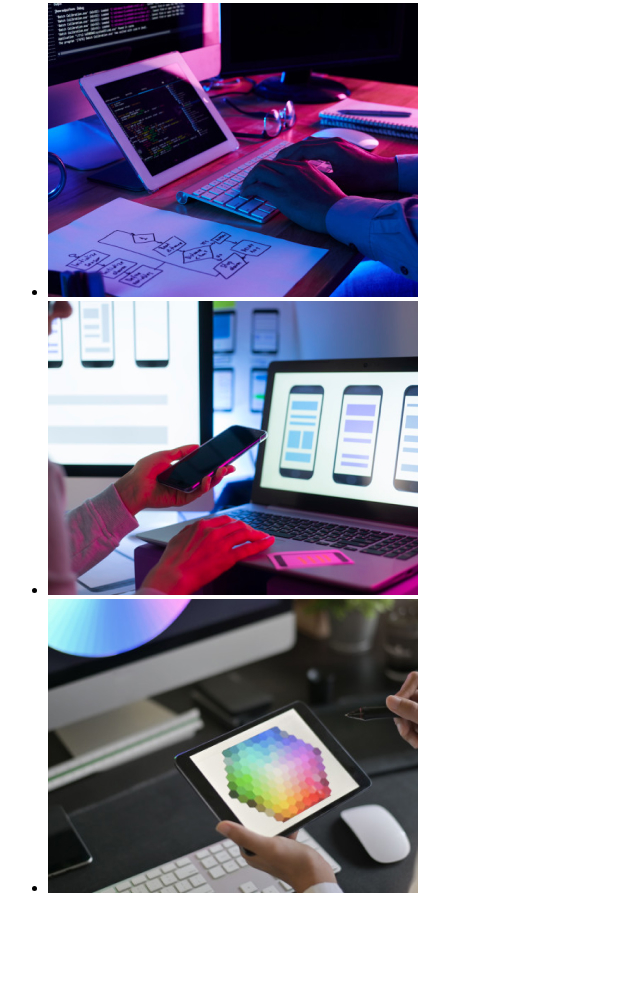
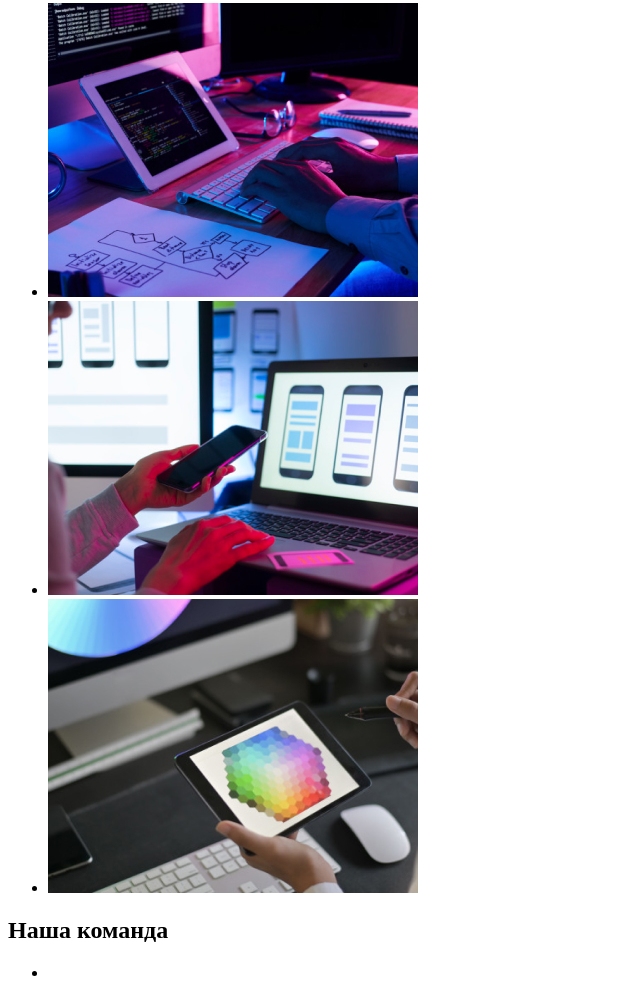
Before and after one commit to zoligor/goit-markup-hw-01, a plain HTML site: page index.html in a window 1280 px wide. Shown: the part 681-1679 px from the top of the page, without its empty margins (0-640 px from the left). Before the commit the page ends 1594 px from the top, so only its background shows below. Drawn offline with Linux system fonts and the light colour scheme.

Commit message:
Update index.html

```diff
--- a/index.html
+++ b/index.html
@@ -75,7 +75,10 @@
 
 <!-- our teams -->
 <section>
-
+    <h2>Наша команда</h2>
+    <ul>
+        <li></li>
+    </ul>
 </section>
 </body>
 </html>
```
